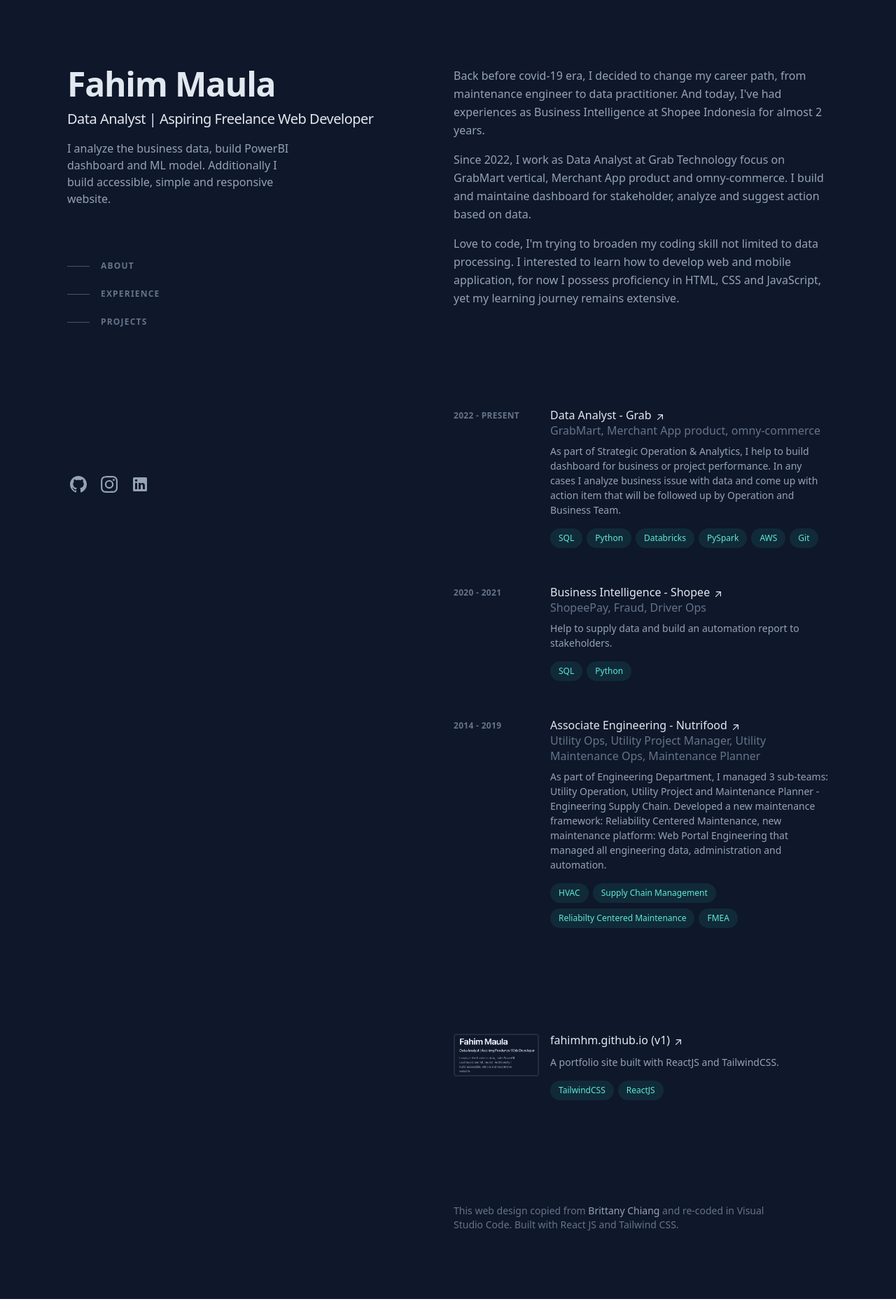
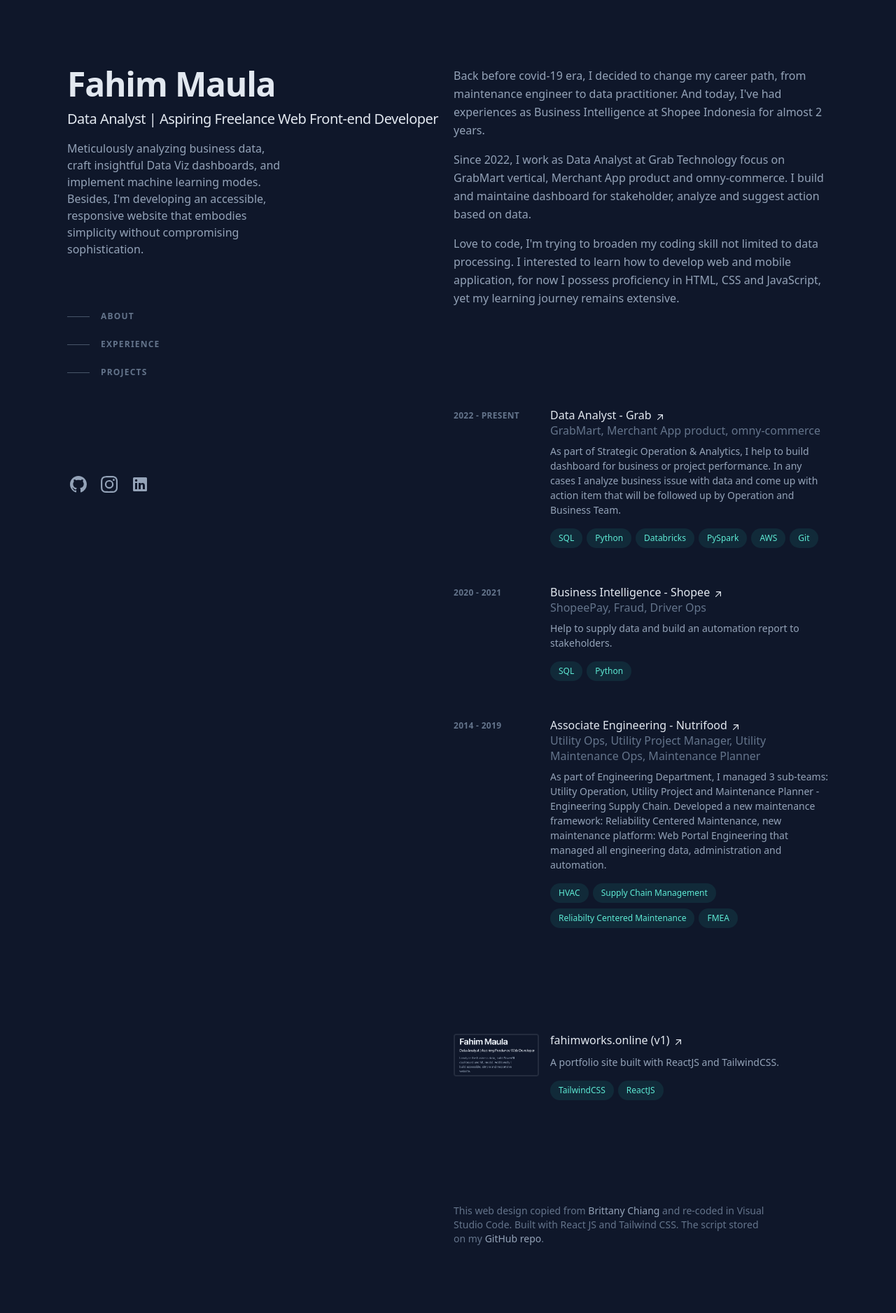
Before and after one commit to fahimhm/portfolio, a React (Vite) app: page / in a window 1280 px wide. Shown: the whole page at 70% size. Built offline with nearby package versions, Linux system fonts and the light colour scheme.

Commit message:
update content: changed footer and main desc

```diff
--- a/src/components/FooterMain.jsx
+++ b/src/components/FooterMain.jsx
@@ -2,7 +2,7 @@ const FooterMain = () => {
   return (
     <footer className='max-w-md pb-16 text-sm text-slate-500 sm:pb-0'>
       <p>
-        This web design copied from <a href="brittanychiang.com" className='font-medium text-slate-400 hover:text-teal-300 focus-visible:text-teal-300'>Brittany Chiang</a> and re-coded in Visual Studio Code. Built with React JS and Tailwind CSS.
+        This web design copied from <a href="brittanychiang.com" className='font-medium text-slate-400 hover:text-teal-300 focus-visible:text-teal-300'>Brittany Chiang</a> and re-coded in Visual Studio Code. Built with React JS and Tailwind CSS. The script stored on my <a href="https://github.com/fahimhm/portfolio" className="font-medium text-slate-400 hover:text-teal-300 focus-visible:text-teal-300">GitHub repo</a>.
       </p>
     </footer>
   )
--- a/src/constants/index.js
+++ b/src/constants/index.js
@@ -44,11 +44,11 @@ export const headContent = [
             },
             {
                 id:"title",
-                content:"Data Analyst | Aspiring Freelance Web Developer",
+                content:"Data Analyst | Aspiring Freelance Web Front-end Developer",
             },
             {
                 id:"titleDesc",
-                content:"I analyze the business data, build PowerBI dashboard and ML model. Additionally I build accessible, simple and responsive website."
+                content:"Meticulously analyzing business data, craft insightful Data Viz dashboards, and implement machine learning modes. Besides, I'm developing an accessible, responsive website that embodies simplicity without compromising sophistication."
             },
         ],
     },
@@ -111,7 +111,7 @@ export const bodyContent = [
         id:"project",
         content: [
             {
-                title:"fahimhm.github.io (v1)",
+                title:"fahimworks.online (v1)",
                 desc:"A portfolio site built with ReactJS and TailwindCSS.",
                 skillTag: [
                     "TailwindCSS", "ReactJS"
```
Also changed, not shown: 1 other file (tests, documents, lock files or other folders).
